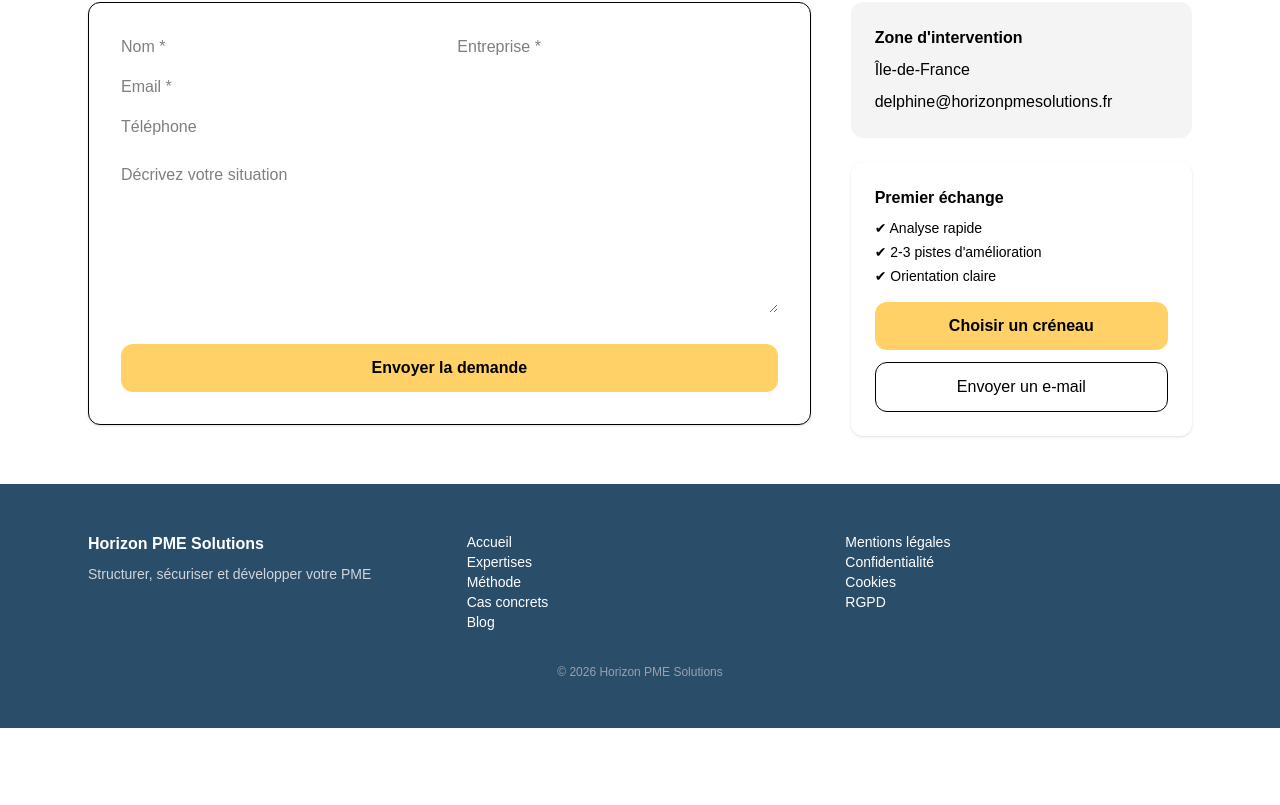
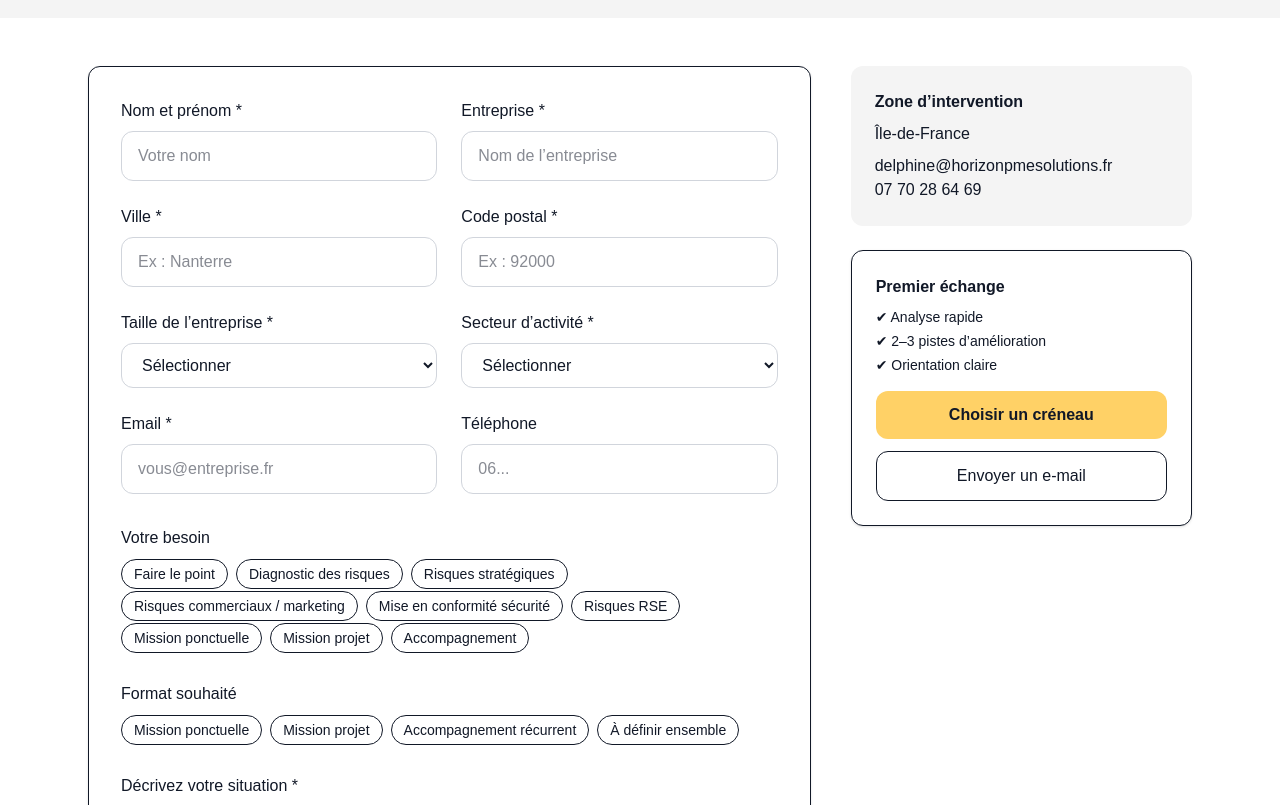
Before and after one commit to Delphine67/horizon-pme, a Next.js app: page /contact in a window 1280 px wide. Shown: the part 255-1060 px from the top of the page. Before the commit the page ends 983 px from the top, so only its background shows below. Built offline with nearby package versions, Linux system fonts and the light colour scheme.

Commit message:
mise à jour formulaire contact horizon

```diff
--- a/app/contact/page.tsx
+++ b/app/contact/page.tsx
@@ -1,84 +1,321 @@
 "use client";
 
+import { useState } from "react";
+
+const BRAND = {
+  yellow: "#FFD166",
+  grayBg: "#F4F4F4",
+  text: "#111827",
+};
+
 export default function Contact() {
-
   const formAction = "https://formspree.io/f/xzdkgkry";
   const mailTo = "delphine@horizonpmesolutions.fr";
   const calendarUrl = "https://calendly.com/dravet78/30min";
+  const telephone = "07 70 28 64 69";
+
+  const [isSubmitting, setIsSubmitting] = useState(false);
+  const [errorMessage, setErrorMessage] = useState("");
+
+  const chipStyle =
+    "border px-3 py-1.5 rounded-full text-sm cursor-pointer transition";
+  const inputStyle =
+    "mt-2 w-full rounded-xl border border-gray-300 px-4 py-3 bg-white focus:border-black outline-none";
+
+  async function handleSubmit(e: React.FormEvent<HTMLFormElement>) {
+    e.preventDefault();
+    setIsSubmitting(true);
+    setErrorMessage("");
+
+    const form = e.currentTarget;
+    const formData = new FormData(form);
+
+    try {
+      const response = await fetch(formAction, {
+        method: "POST",
+        body: formData,
+        headers: {
+          Accept: "application/json",
+        },
+      });
+
+      if (response.ok) {
+        form.reset();
+        window.location.href = "/merci";
+        return;
+      }
+
+      setErrorMessage("L’envoi a échoué. Merci de réessayer.");
+    } catch {
+      setErrorMessage("Une erreur est survenue. Merci de réessayer.");
+    } finally {
+      setIsSubmitting(false);
+    }
+  }
 
   return (
-    <main>
-
+    <main className="min-h-screen bg-white" style={{ color: BRAND.text }}>
       {/* HERO */}
-      <section className="bg-[#F4F4F4] py-12 text-center">
-        <h1 className="text-4xl font-bold">
-          Échangeons sur vos priorités
-        </h1>
+      <section className="py-12 text-center" style={{ background: BRAND.grayBg }}>
+        <div className="max-w-4xl mx-auto px-6">
+          <h1 className="text-4xl font-bold">Échangeons sur vos priorités</h1>
+          <p className="mt-4 text-gray-600 max-w-2xl mx-auto">
+            Vous souhaitez clarifier des risques, sécuriser certaines décisions,
+            structurer une démarche ou faire le point sur vos obligations ? Décrivez
+            votre situation et je reviens vers vous rapidement.
+          </p>
+        </div>
       </section>
 
       {/* CONTENT */}
       <section className="max-w-6xl mx-auto px-6 py-12">
         <div className="grid lg:grid-cols-3 gap-10">
-
           {/* FORM */}
           <div className="lg:col-span-2">
-            <form action={formAction} method="POST"
-              className="bg-white p-8 rounded-xl border shadow-sm">
+            <form
+              onSubmit={handleSubmit}
+              className="bg-white p-8 rounded-xl border shadow-sm"
+            >
+              <input type="hidden" name="_subject" value="Contact Horizon PME" />
+              <input type="text" name="_gotcha" className="hidden" />
 
-              <input type="hidden" name="_subject" value="Contact Horizon PME" />
+              <div className="grid md:grid-cols-2 gap-6">
+                <div>
+                  <label>Nom et prénom *</label>
+                  <input
+                    name="nom"
+                    required
+                    placeholder="Votre nom"
+                    className={inputStyle}
+                  />
+                </div>
 
-              <div className="grid md:grid-cols-2 gap-4">
-                <input name="nom" required placeholder="Nom *" className="input" />
-                <input name="entreprise" required placeholder="Entreprise *" className="input" />
-                <input name="email" required placeholder="Email *" className="input md:col-span-2" />
-                <input name="telephone" placeholder="Téléphone" className="input md:col-span-2" />
+                <div>
+                  <label>Entreprise *</label>
+                  <input
+                    name="entreprise"
+                    required
+                    placeholder="Nom de l’entreprise"
+                    className={inputStyle}
+                  />
+                </div>
+
+                <div>
+                  <label>Ville *</label>
+                  <input
+                    name="ville"
+                    required
+                    placeholder="Ex : Nanterre"
+                    className={inputStyle}
+                  />
+                </div>
+
+                <div>
+                  <label>Code postal *</label>
+                  <input
+                    name="code_postal"
+                    required
+                    placeholder="Ex : 92000"
+                    className={inputStyle}
+                  />
+                </div>
+
+                <div>
+                  <label>Taille de l’entreprise *</label>
+                  <select
+                    name="taille"
+                    required
+                    defaultValue=""
+                    className={inputStyle}
+                  >
+                    <option value="" disabled>
+                      Sélectionner
+                    </option>
+                    <option value="-10">Moins de 10 salariés</option>
+                    <option value="10-49">10 à 49 salariés</option>
+                    <option value="50-250">50 à 250 salariés</option>
+                    <option value="250+">Plus de 250 salariés</option>
+                  </select>
+                </div>
+
+                <div>
+                  <label>Secteur d’activité *</label>
+                  <select
+                    name="secteur"
+                    required
+                    defaultValue=""
+                    className={inputStyle}
+                  >
+                    <option value="" disabled>
+                      Sélectionner
+                    </option>
+                    <option value="Industrie">Industrie</option>
+                    <option value="BTP">BTP</option>
+                    <option value="Immobilier">Immobilier</option>
+                    <option value="Gestion immobilière">Gestion immobilière</option>
+                    <option value="Services">Services</option>
+                    <option value="Commerce">Commerce</option>
+                    <option value="Transport">Transport</option>
+                    <option value="Santé">Santé</option>
+                    <option value="Finance">Finance</option>
+                    <option value="IT / Digital">IT / Digital</option>
+                    <option value="Éducation">Éducation</option>
+                    <option value="Hôtellerie / Restauration">
+                      Hôtellerie / Restauration
+                    </option>
+                    <option value="Associatif">Associatif</option>
+                    <option value="Autre">Autre</option>
+                  </select>
+                </div>
+
+                <div>
+                  <label>Email *</label>
+                  <input
+                    name="email"
+                    type="email"
+                    required
+                    placeholder="vous@entreprise.fr"
+                    className={inputStyle}
+                  />
+                </div>
+
+                <div>
+                  <label>Téléphone</label>
+                  <input
+                    name="telephone"
+                    placeholder="06..."
+                    className={inputStyle}
+                  />
+                </div>
               </div>
 
-              <textarea name="message" required
-                placeholder="Décrivez votre situation"
-                className="mt-6 w-full min-h-[150px] input" />
+              {/* BESOIN */}
+              <div className="mt-8">
+                <label>Votre besoin</label>
+                <div className="flex flex-wrap gap-2 mt-3">
+                  {[
+                    "Faire le point",
+                    "Diagnostic des risques",
+                    "Risques stratégiques",
+                    "Risques commerciaux / marketing",
+                    "Mise en conformité sécurité",
+                    "Risques RSE",
+                    "Mission ponctuelle",
+                    "Mission projet",
+                    "Accompagnement",
+                  ].map((item) => (
+                    <label key={item}>
+                      <input
+                        type="checkbox"
+                        name="besoin[]"
+                        value={item}
+                        className="hidden peer"
+                      />
+                      <span
+                        className={`${chipStyle} peer-checked:bg-amber-300 peer-checked:border-amber-300`}
+                      >
+                        {item}
+                      </span>
+                    </label>
+                  ))}
+                </div>
+              </div>
 
-              <button type="submit"
-                className="mt-6 w-full bg-[#FFD166] py-3 rounded-xl font-semibold">
-                Envoyer la demande
-              </button>
+              {/* FORMAT */}
+              <div className="mt-8">
+                <label>Format souhaité</label>
+                <div className="flex flex-wrap gap-2 mt-3">
+                  {[
+                    "Mission ponctuelle",
+                    "Mission projet",
+                    "Accompagnement récurrent",
+                    "À définir ensemble",
+                  ].map((item) => (
+                    <label key={item}>
+                      <input
+                        type="radio"
+                        name="format"
+                        value={item}
+                        className="hidden peer"
+                      />
+                      <span
+                        className={`${chipStyle} peer-checked:bg-amber-300 peer-checked:border-amber-300`}
+                      >
+                        {item}
+                      </span>
+                    </label>
+                  ))}
+                </div>
+              </div>
 
+              {/* MESSAGE */}
+              <div className="mt-8">
+                <label>Décrivez votre situation *</label>
+                <textarea
+                  name="message"
+                  required
+                  placeholder="Contexte, difficultés rencontrées, objectifs, échéance…"
+                  className={`${inputStyle} min-h-[150px]`}
+                />
+              </div>
+
+              <div className="mt-6">
+                <button
+                  type="submit"
+                  disabled={isSubmitting}
+                  className="w-full py-3 rounded-xl font-semibold disabled:opacity-60"
+                  style={{ background: BRAND.yellow }}
+                >
+                  {isSubmitting ? "Envoi en cours..." : "Envoyer la demande"}
+                </button>
+
+                {errorMessage && (
+                  <p className="mt-4 text-sm text-red-600">{errorMessage}</p>
+                )}
+              </div>
             </form>
           </div>
 
           {/* SIDEBAR */}
           <div className="space-y-6">
-
-            <div className="bg-[#F4F4F4] p-6 rounded-xl">
-              <p className="font-semibold mb-2">Zone d'intervention</p>
+            <div
+              className="p-6 rounded-xl"
+              style={{ background: BRAND.grayBg }}
+            >
+              <p className="font-semibold mb-2">Zone d’intervention</p>
               <p>Île-de-France</p>
               <p className="mt-2">{mailTo}</p>
+              <p>{telephone}</p>
             </div>
 
-            <div className="bg-white p-6 rounded-xl shadow">
+            <div className="bg-white p-6 rounded-xl shadow border">
               <p className="font-semibold mb-2">Premier échange</p>
               <ul className="text-sm space-y-1">
                 <li>✔ Analyse rapide</li>
-                <li>✔ 2-3 pistes d'amélioration</li>
+                <li>✔ 2–3 pistes d’amélioration</li>
                 <li>✔ Orientation claire</li>
               </ul>
 
-              <a href={calendarUrl} target="_blank"
-                className="block mt-4 text-center bg-[#FFD166] py-3 rounded-xl font-semibold">
+              <a
+                href={calendarUrl}
+                target="_blank"
+                rel="noreferrer"
+                className="block mt-4 text-center py-3 rounded-xl font-semibold"
+                style={{ background: BRAND.yellow }}
+              >
                 Choisir un créneau
               </a>
 
-              <a href={`mailto:${mailTo}`}
-                className="block mt-3 text-center border py-3 rounded-xl">
+              <a
+                href={`mailto:${mailTo}`}
+                className="block mt-3 text-center border py-3 rounded-xl"
+              >
                 Envoyer un e-mail
               </a>
             </div>
-
           </div>
-
         </div>
       </section>
-
     </main>
   );
 }
--- /dev/null
+++ b/app/merci/page.tsx
@@ -0,0 +1,15 @@
+export default function Merci() {
+  return (
+    <main className="min-h-screen flex items-center justify-center">
+      <div className="text-center">
+        <h1 className="text-2xl font-semibold mb-4">
+          Merci pour votre message 🙏
+        </h1>
+        <p>Je vous recontacte sous 24h.</p>
+        <a href="/" className="text-blue-600 underline mt-4 block">
+          Retour à l’accueil
+        </a>
+      </div>
+    </main>
+  );
+}
```
